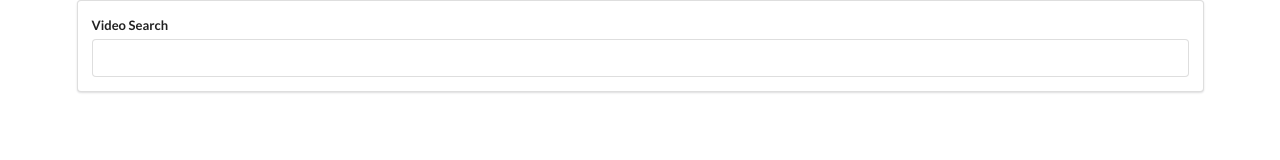
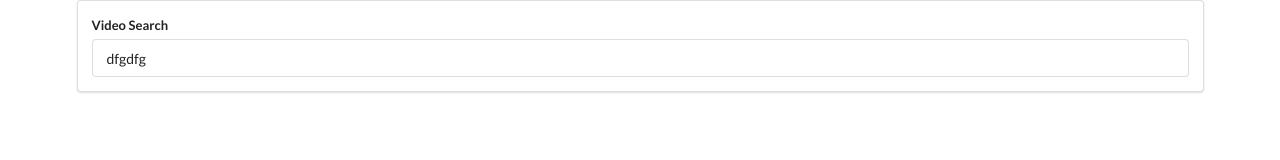
Before and after one commit to gdibble/modernReactWithRedux2019, a React (Create React App) app in the folder videos/: page / in a window 1280 px wide. Shown: the top 160 px of the page. Built offline with nearby package versions, Linux system fonts and the light colour scheme.

Commit message:
Section 11: Controlled SearchBar default-text no change handler

```diff
--- a/videos/src/components/SearchBar.js
+++ b/videos/src/components/SearchBar.js
@@ -3,7 +3,7 @@ import React from 'react';
 class SearchBar extends React.Component {
 
   state = {
-    // ...
+    term: 'dfgdfg'
   };
 
   render() {
@@ -14,7 +14,11 @@ class SearchBar extends React.Component {
             <label htmlFor="search">
               Video Search
             </label>
-            <input id="search" type="text" />
+            <input
+              id="search"
+              type="text"
+              value={this.state.term}
+            />
           </div>
         </form>
       </div>
```
